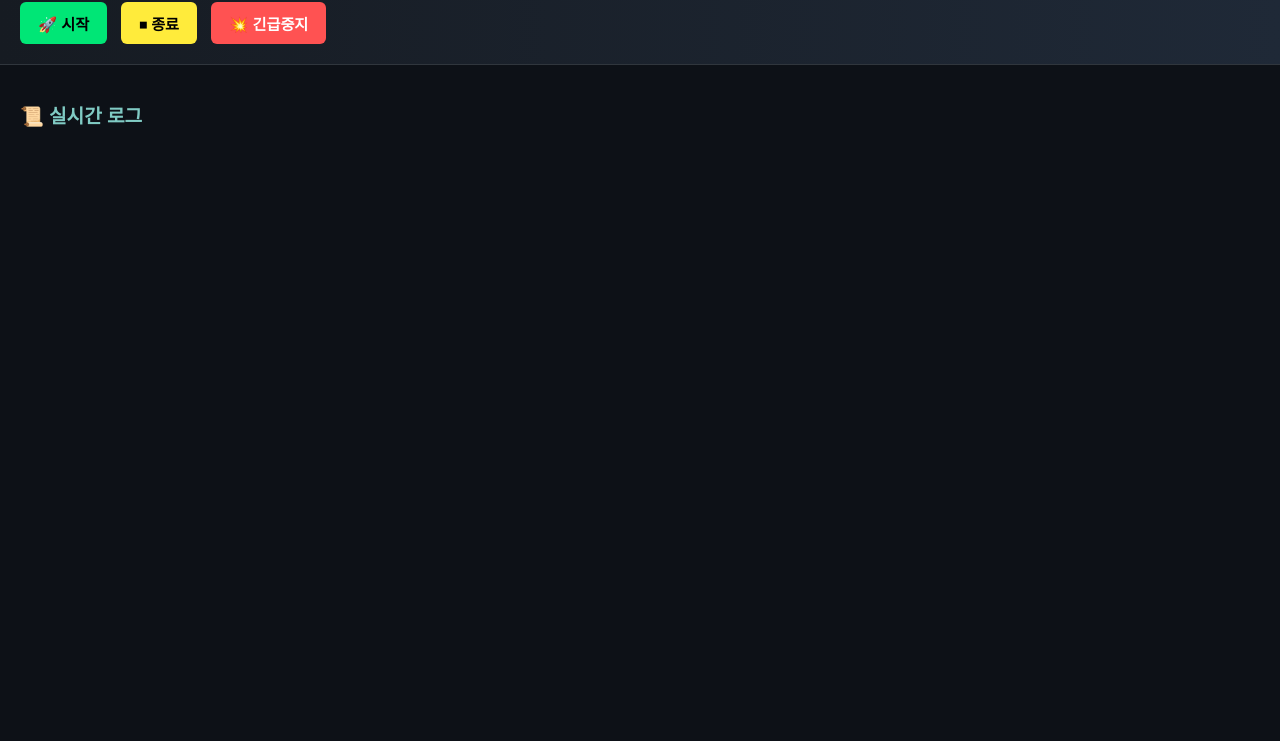
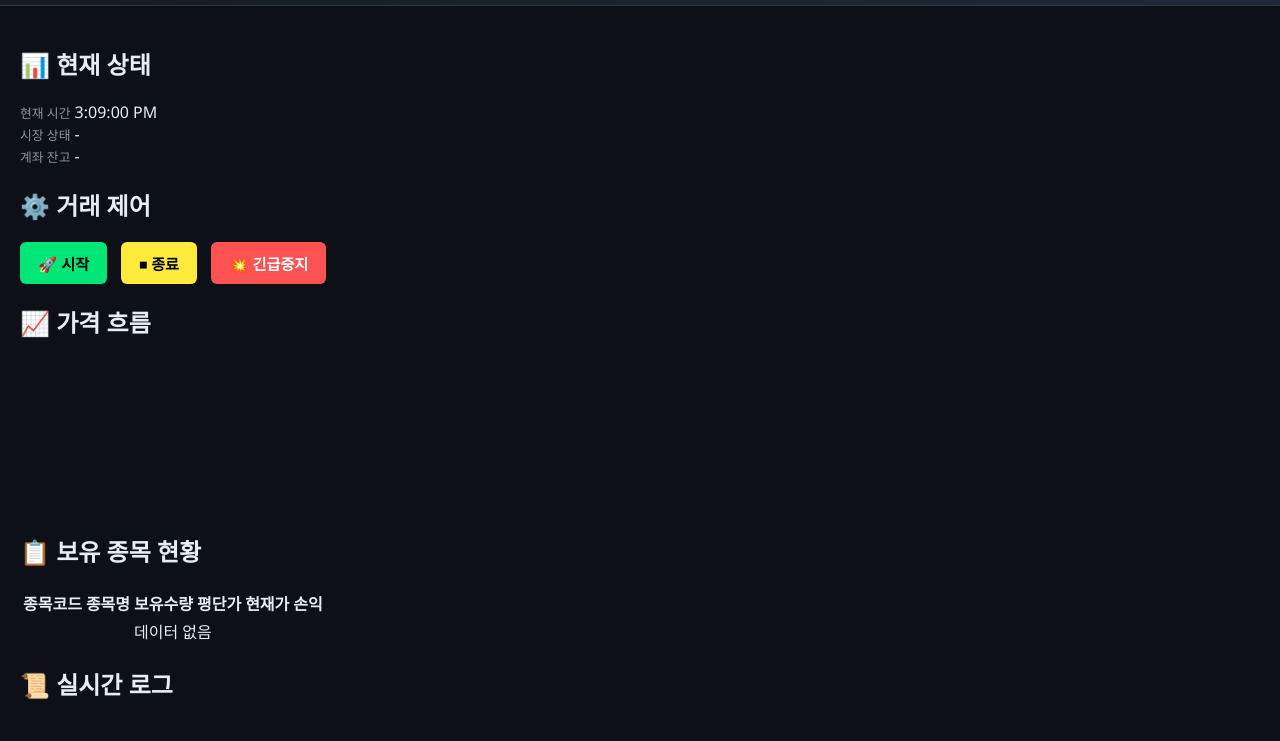
Before and after one commit to mymyiove/doa-trader-, a plain HTML site: page web/index.html in a window 1280 px wide. Shown: the part 74-815 px from the top of the page. Drawn offline with nearby package versions, Linux system fonts and the light colour scheme; files that its build step writes are made by us from their sources; no server answers; files whose address does not match are found by name.

Commit message:
Update index.html

```diff
--- a/web/index.html
+++ b/web/index.html
@@ -4,38 +4,76 @@
     <meta charset="UTF-8">
     <title>DOA Trader Dashboard</title>
     <link rel="stylesheet" href="/ui/static/css/style.css">
+    <script src="https://cdn.jsdelivr.net/npm/chart.js"></script>
 </head>
 <body>
     <header>
-        <div class="header-top">
-            <h1>💹 DOA Trader</h1>
-            <div class="market-info">
-                <div class="info-item">
+        <h1>💹 DOA Trader</h1>
+    </header>
+
+    <main class="dashboard">
+        <!-- 상태 카드 -->
+        <div class="card status-card">
+            <h2>📊 현재 상태</h2>
+            <div class="status-grid">
+                <div class="status-item">
                     <span class="label">현재 시간</span>
                     <span id="currentTime">--:--:--</span>
                 </div>
-                <div class="info-item">
+                <div class="status-item">
                     <span class="label">시장 상태</span>
                     <span id="marketStatus">-</span>
                 </div>
-                <div class="info-item">
+                <div class="status-item">
                     <span class="label">계좌 잔고</span>
                     <span id="accountBalance">-</span>
                 </div>
             </div>
         </div>
-        <div class="buttons">
-            <button id="startBtn">🚀 시작</button>
-            <button id="stopBtn">⏹ 종료</button>
-            <button id="killBtn">💥 긴급중지</button>
+
+        <!-- 제어 카드 -->
+        <div class="card control-card">
+            <h2>⚙️ 거래 제어</h2>
+            <div class="button-group">
+                <button id="startBtn" class="btn start">🚀 시작</button>
+                <button id="stopBtn" class="btn stop">⏹ 종료</button>
+                <button id="killBtn" class="btn kill">💥 긴급중지</button>
+            </div>
         </div>
-    </header>
-    <main>
-        <section id="timeline">
+
+        <!-- 가격 흐름 카드 -->
+        <div class="card chart-card">
+            <h2>📈 가격 흐름</h2>
+            <canvas id="priceChart" height="150"></canvas>
+        </div>
+
+        <!-- 보유 종목 카드 -->
+        <div class="card holdings-card">
+            <h2>📋 보유 종목 현황</h2>
+            <table id="holdingsTable">
+                <thead>
+                    <tr>
+                        <th>종목코드</th>
+                        <th>종목명</th>
+                        <th>보유수량</th>
+                        <th>평단가</th>
+                        <th>현재가</th>
+                        <th>손익</th>
+                    </tr>
+                </thead>
+                <tbody>
+                    <tr><td colspan="6" style="text-align:center;">데이터 없음</td></tr>
+                </tbody>
+            </table>
+        </div>
+
+        <!-- 로그 카드 -->
+        <div class="card log-card">
             <h2>📜 실시간 로그</h2>
-            <div id="logContainer"></div>
-        </section>
+            <div id="logContainer" class="log-container"></div>
+        </div>
     </main>
+
     <script src="/ui/static/js/app.js"></script>
 </body>
 </html>
```
